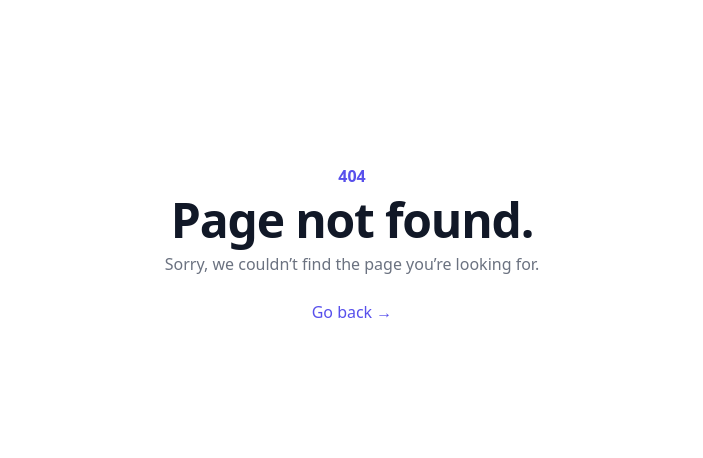
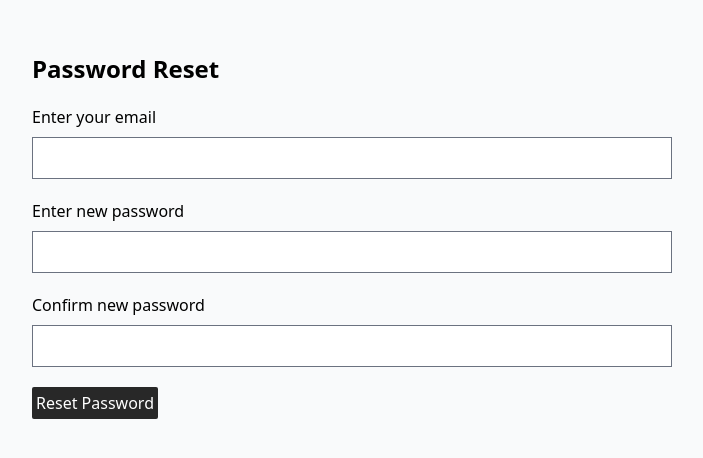
Before and after one commit to ShaheerAhmadTariq/sentimentAnalysis, a React (Create React App) app in the folder frontend/: page /forgot-password in a window 1280 px wide. Before the commit this address had no page. Shown: the part 164-622 px from the top of the page, without its empty margins (288-991 px from the left). Built offline with nearby package versions, Linux system fonts and the light colour scheme.

Commit message:
forget password added

```diff
--- a/frontend/src/App.js
+++ b/frontend/src/App.js
@@ -8,22 +8,23 @@ import Dashboard from "./components/Dashboard";
 import PageNotFound from "./components/PageNotFound";
 import Report from "./components/Reports/Report";
 import SentimentGraph from "./components/Mentions/SentimentGraph";
+import ForgotPassword from "./components/ForgotPassword";
 
 function App() {
-
   return (
     <>
       <div className="h-screen">
         <Routes>
           <Route path="/" element={<Registration />} />
           <Route path="login" element={<Login />} />
+          <Route path="forgot-password" element={<ForgotPassword />} />
           <Route path="monitor" element={<MonitorBrand />} />
           <Route path="mentions" element={<Mentions />} />
           <Route path="comparison" element={<Comparison />} />
           <Route path="dashboard" element={<Dashboard />} />
           <Route path="report" element={<Report />} />
           <Route path="*" element={<PageNotFound />} />
-          <Route path="line" element={<SentimentGraph/>}/>
+          <Route path="line" element={<SentimentGraph />} />
         </Routes>
       </div>
     </>
--- /dev/null
+++ b/frontend/src/components/ForgotPassword.jsx
@@ -0,0 +1,89 @@
+import React, { useState } from "react";
+
+const ForgotPassword = () => {
+  const [formStates, setformStates] = useState({
+    email: "",
+    password: "",
+    cPassword: "",
+  });
+  function changeHandler(e) {
+    setformStates({ ...formStates, [e.target.name]: e.target.value });
+  }
+  async function resetPassword(e) {
+    e.preventDefault();
+    try {
+      if (!formStates.email || !formStates.password || !formStates.cPassword)
+        return;
+      if (formStates.password !== formStates.cPassword) {
+        alert("Passwords does not match");
+        return;
+      }
+      const res = await fetch("http://localhost:8000/forgetPassword", {
+        method: "POST",
+        headers: {
+          "Content-Type": "application/json",
+        },
+        body: JSON.stringify({
+          u_email: formStates.email,
+          p_id: formStates.password,
+        }),
+      });
+      const data = await res.json();
+      alert(data.message);
+    } catch (error) {
+      console.log(error);
+    }
+  }
+
+  return (
+    <div
+      onSubmit={resetPassword}
+      className="flex w-full h-full items-center justify-center"
+    >
+      <form className="w-1/2 flex flex-col space-y-5">
+        <h1 className="text-2xl font-semibold">Password Reset</h1>
+        <div className="flex flex-col space-y-2">
+          <label>Enter your email</label>
+          <input
+            onChange={changeHandler}
+            value={formStates.email}
+            type="email"
+            name="email"
+            id=""
+          />
+        </div>
+        <div className="flex flex-col space-y-2">
+          <label>Enter new password</label>
+          <input
+            onChange={changeHandler}
+            value={formStates.password}
+            type="password"
+            name="password"
+            id=""
+          />
+        </div>
+        <div className="flex flex-col space-y-2">
+          <label>Confirm new password</label>
+          <input
+            onChange={changeHandler}
+            value={formStates.cPassword}
+            type="password"
+            name="cPassword"
+            id=""
+          />
+        </div>
+        <div>
+          <button
+            onClick={resetPassword}
+            type="submit"
+            className="p-1 rounded-sm bg-[#282828] text-white"
+          >
+            Reset Password
+          </button>
+        </div>
+      </form>
+    </div>
+  );
+};
+
+export default ForgotPassword;
--- a/frontend/src/components/Login.jsx
+++ b/frontend/src/components/Login.jsx
@@ -27,32 +27,33 @@ export default function Login() {
 
     let values = { email, password };
     try {
-      await fetch(
-        "http://127.0.0.1:8000/login",
-        {
+      await fetch("http://127.0.0.1:8000/login", {
         method: "POST",
         body: JSON.stringify(values),
         headers: {
           "Content-Type": "application/json",
           Accept: "application/json",
         },
-        }
-      )
+      })
         .then((res) => res.json())
         .then((data) => {
-          console.log("response: ",data)
+          console.log("response: ", data);
           if (data.message === "Success") {
-
             toast.success("You are successfully logged in!", {
               hideProgressBar: true,
             });
-            localStorage.setItem("userEmail", JSON.stringify({email:data.user_email, id:data.user_id, username:data.username}));
+            localStorage.setItem(
+              "userEmail",
+              JSON.stringify({
+                email: data.user_email,
+                id: data.user_id,
+                username: data.username,
+              })
+            );
 
             setIsLoading(false);
             // navigate("/mentions");
             navigate("/monitor");
-
-
           } else {
             toast.error(data.message);
             setIsLoading(false);
@@ -150,7 +151,7 @@ export default function Login() {
 
                 <div className="text-sm">
                   <a
-                    href="/#"
+                    href="/forgot-password"
                     className="font-medium text-indigo-600 hover:text-indigo-500"
                   >
                     Forgot your password?
```
Lines whose indentation alone changed are shown as unchanged.
